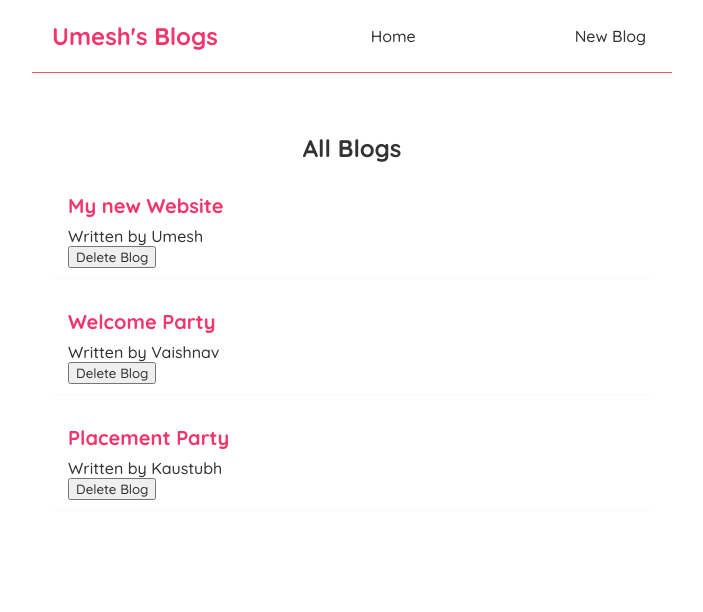
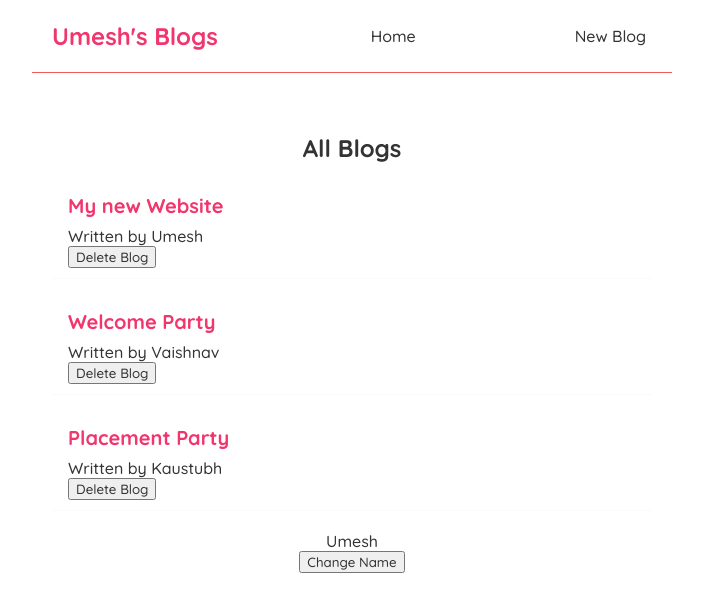
Before and after one commit to umeshbagade/MyBlogs, a React (Create React App) app: page / in a window 1280 px wide. Shown: the top 612 px of the page, without its empty margins (288-991 px from the left). Built offline with nearby package versions, Linux system fonts and the light colour scheme.

Commit message:
useEffect Implemented

```diff
--- a/src/BlogList.js
+++ b/src/BlogList.js
@@ -1,4 +1,4 @@
-const BlogList = ({blogs, title , handleDelete}) => {
+const BlogList = ({blogs, title , handleDelete, name}) => {
 
 
 
@@ -12,6 +12,7 @@ const BlogList = ({blogs, title , handleDelete}) => {
                 <button onClick={()=> handleDelete(blog.id)}>Delete Blog</button>
             </div>
         ))}
+        <p>{name}</p>
        </div>
      );
 }
--- a/src/Home.js
+++ b/src/Home.js
@@ -1,24 +1,28 @@
-import { useState } from "react"
+import {  useEffect, useState } from "react"
 import BlogList from "./BlogList";
 
 const Home = () => {
+    const [blogs, setBlogs] = useState([
+        { title: "My new Website", body: "Come and visit, hurry up", author: "Umesh", id: 1 },
+        { title: "Welcome Party", body: "Hey buddy lets come for Internship party", author: "Vaishnav", id: 2 },
+        { title: "Placement Party", body: "Guyz, placement is here", author: "Kaustubh", id: 3 },
+    ]);
+
+    const [name, setName] = useState("Umesh");
+
 
     const handleDelete = (id) =>{
         const newBlogs = blogs.filter((blog)=> blog.id !==id)
         setBlogs(newBlogs)
     }
 
-
-    const [blogs, setBlogs] = useState([
-        { title: "My new Website", body: "Come and visit, hurry up", author: "Umesh", id: 1 },
-        { title: "Welcome Party", body: "Hey buddy lets come for Internship party", author: "Vaishnav", id: 2 },
-        { title: "Placement Party", body: "Guyz, placement is here", author: "Kaustubh", id: 3 },
-    ]);
-
+    useEffect(()=>{
+        console.log("UseEffect ran")
+    },[name])
     return (
         <div className="home">
-           <BlogList blogs = {blogs} title="All Blogs" handleDelete = {handleDelete}/>
-
+           <BlogList blogs = {blogs} title="All Blogs" name={name} handleDelete = {handleDelete}/>
+           <button onClick={()=>setName("Vaishnav")}>Change Name</button>
         </div>
     );
 }
```
